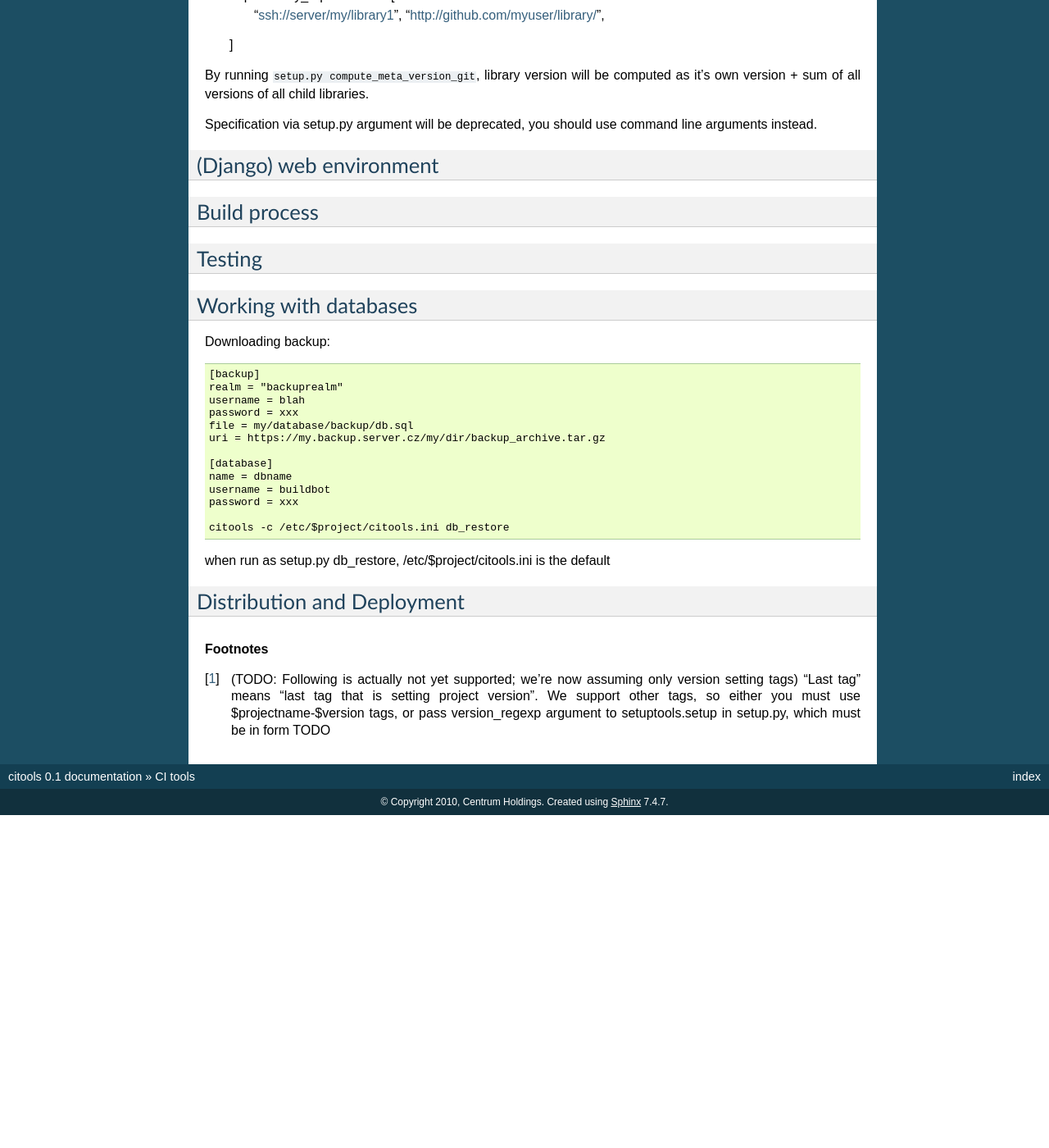
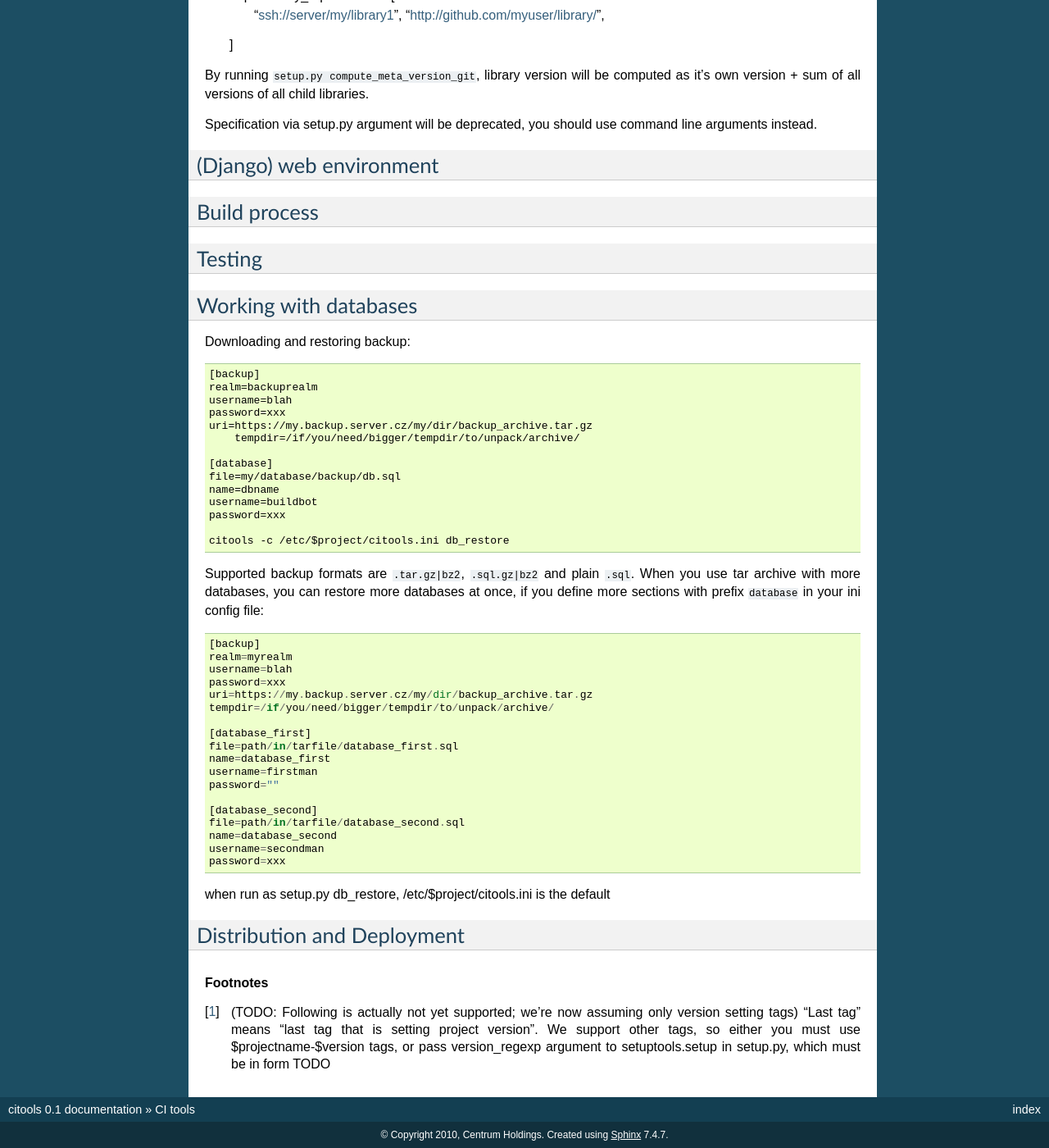
Before and after one commit to ella/citools, a Sphinx documentation site: the page built from docs/source/index.rst, in a window 1280 px wide and 1400 px high, scrolled down 809 px. Shown: the whole window at 82% size. Built offline with Sphinx 7.4.7, drawn with Linux system fonts in a browser that asks for light colours; formulas are drawn with MathJax 3; before the commit the page ends 1803 px from its top, so only the background shows below that.

Commit message:
Documentation for changes in restore_backup. Refs #7570

```diff
--- a/docs/source/index.rst
+++ b/docs/source/index.rst
@@ -56,21 +56,45 @@ Testing
 Working with databases
 ----------------------------
 
-Downloading backup::
+Downloading and restoring backup::
 
     [backup]
-    realm = "backuprealm"
-    username = blah
-    password = xxx
-    file = my/database/backup/db.sql
-    uri = https://my.backup.server.cz/my/dir/backup_archive.tar.gz
+    realm=backuprealm
+    username=blah
+    password=xxx
+    uri=https://my.backup.server.cz/my/dir/backup_archive.tar.gz
+	tempdir=/if/you/need/bigger/tempdir/to/unpack/archive/
 
     [database]
-    name = dbname
-    username = buildbot
-    password = xxx
+    file=my/database/backup/db.sql
+    name=dbname
+    username=buildbot
+    password=xxx
 
     citools -c /etc/$project/citools.ini db_restore
+
+Supported backup formats are ``.tar.gz|bz2``, ``.sql.gz|bz2`` and plain ``.sql``.
+When you use tar archive with more databases, you can restore more databases
+at once, if you define more sections with prefix ``database`` in your ini config file::
+
+	[backup]
+	realm=myrealm
+	username=blah
+	password=xxx
+	uri=https://my.backup.server.cz/my/dir/backup_archive.tar.gz
+	tempdir=/if/you/need/bigger/tempdir/to/unpack/archive/
+
+	[database_first]
+	file=path/in/tarfile/database_first.sql
+	name=database_first
+	username=firstman
+	password=""
+
+	[database_second]
+	file=path/in/tarfile/database_second.sql
+	name=database_second
+	username=secondman
+	password=xxx
 
 when run as setup.py db_restore, /etc/$project/citools.ini is the default
 
```
